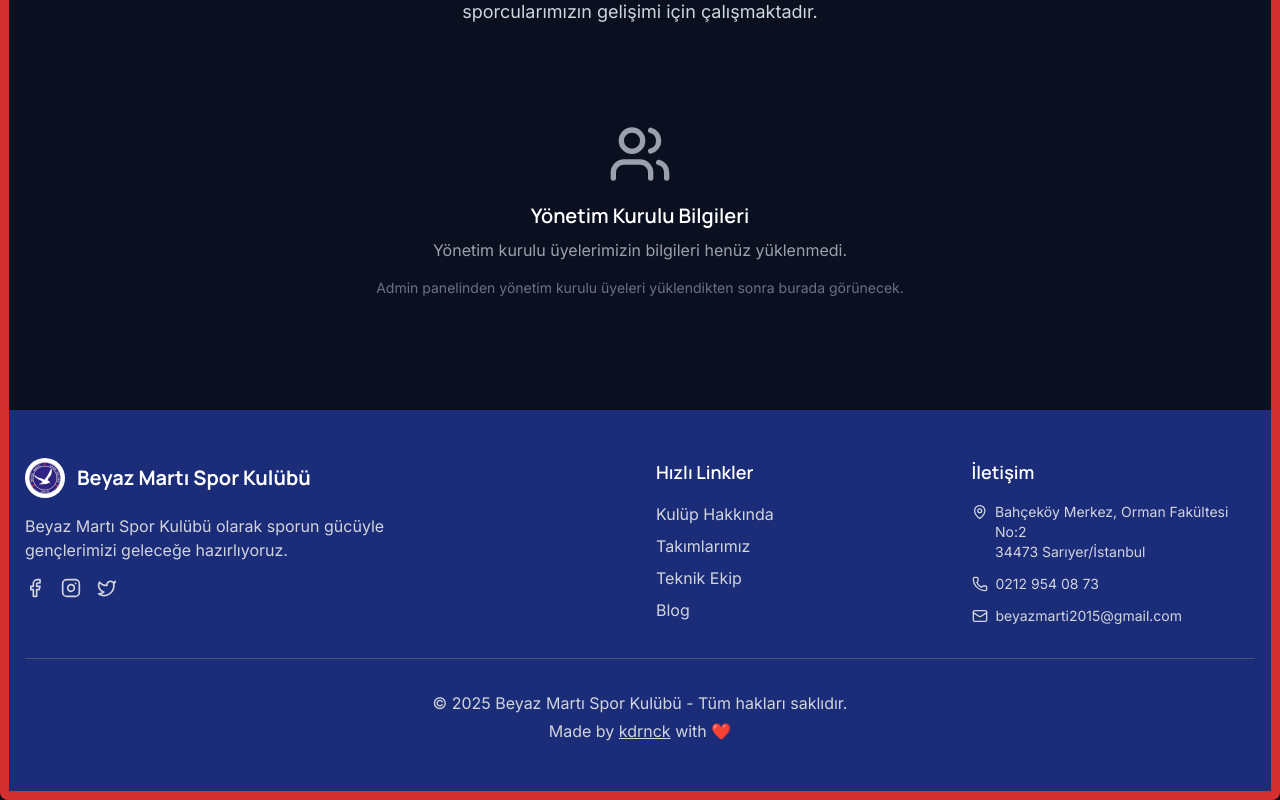
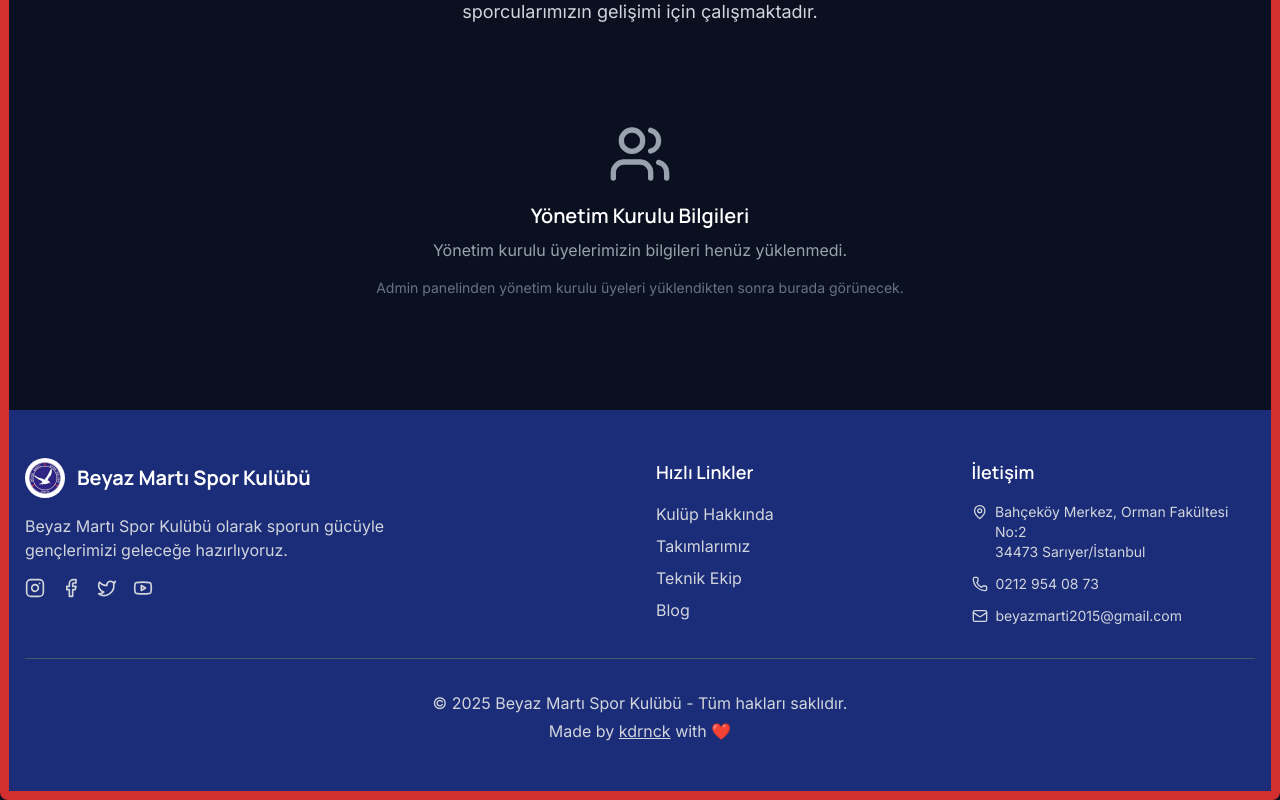
Before and after one commit to kdrnck/beyazmarti, a Next.js app: page /yonetim-kurulu in a window 1280 px wide. Shown: the part 476-1276 px from the top of the page. Built offline with nearby package versions, Linux system fonts and the light colour scheme; no server answers.

Commit message:
soical media updates

```diff
--- a/src/app/idari-kurul/page.tsx
+++ b/src/app/idari-kadro/page.tsx
@@ -7,8 +7,8 @@ import { queries, fetchWithRetry } from "@/lib/sanity";
 import { ExecutiveBoardGrid } from "@/components/ExecutiveBoardGrid";
 
 export const metadata = {
-  title: "İdari Kurul - Beyaz Martı Spor Kulübü",
-  description: "Beyaz Martı Spor Kulübü idari kurul üyeleri hakkında bilgi edinin.",
+  title: "İdari Kadro - Beyaz Martı Spor Kulübü",
+  description: "Beyaz Martı Spor Kulübü idari kadro üyeleri hakkında bilgi edinin.",
 };
 
 // Revalidate every 60 seconds to keep executive board members fresh
@@ -24,7 +24,7 @@ async function getExecutiveBoardMembers() {
   }
 }
 
-export default async function IdariKurulPage() {
+export default async function IdariKadroPage() {
   const executiveBoardMembers = await getExecutiveBoardMembers();
 
   return (
@@ -32,7 +32,7 @@ export default async function IdariKurulPage() {
       <SiteHeader />
 
       <PageHeader
-        title="İdari Kurul"
+        title="İdari Kadro"
         subtitle="İdari Ekibimiz"
         description="Beyaz Martı Spor Kulübü'nün operasyonel yönetiminden sorumlu ekibimiz."
       />
@@ -40,11 +40,11 @@ export default async function IdariKurulPage() {
       <Section>
         <div className="text-center mb-12">
           <h2 className="font-heading font-bold text-3xl text-text mb-4">
-            İdari Kurul Üyelerimiz
+            İdari Kadro Üyelerimiz
           </h2>
           <p className="text-gray-300 text-lg max-w-2xl mx-auto">
             Kulübümüzün günlük operasyonlarını yöneten ve organizasyonu sağlayan
-            idari kurul üyelerimiz.
+            idari kadro üyelerimiz.
           </p>
         </div>
 
@@ -53,12 +53,12 @@ export default async function IdariKurulPage() {
         ) : (
           <div className="text-center py-12">
             <Users className="h-16 w-16 text-gray-400 mx-auto mb-4" />
-            <h3 className="text-xl font-semibold text-text mb-2">İdari Kurul Bilgileri</h3>
+            <h3 className="text-xl font-semibold text-text mb-2">İdari Kadro Bilgileri</h3>
             <p className="text-gray-400 mb-4">
-              İdari kurul üyelerimizin bilgileri henüz yüklenmedi.
+              İdari kadro üyelerimizin bilgileri henüz yüklenmedi.
             </p>
             <p className="text-sm text-gray-500">
-              Admin panelinden idari kurul üyeleri yüklendikten sonra burada görünecek.
+              Admin panelinden idari kadro üyeleri yüklendikten sonra burada görünecek.
             </p>
           </div>
         )}
--- a/src/app/yonetim-kurulu/page.tsx
+++ b/src/app/yonetim-kurulu/page.tsx
@@ -19,9 +19,22 @@ export const revalidate = 60;
 async function getBoardMembers() {
   try {
     const members = await fetchWithRetry<any[]>(queries.boardMembers, {}, 2, ['boardMembers']);
+
+    // Debug only in development
+    if (process.env.NODE_ENV === 'development') {
+      if (!members || members.length === 0) {
+        console.warn('⚠️ No board members found. Please check:');
+        console.warn('1. Sanity Studio: http://localhost:3000/studio');
+        console.warn('2. Ensure boardMember documents exist and are published');
+        console.warn('3. Check Sanity project ID and dataset in .env');
+      } else {
+        console.log(`✅ Found ${members.length} board member(s)`);
+      }
+    }
+
     return members || [];
   } catch (error) {
-    console.error('Error fetching board members:', error);
+    console.error('❌ Error fetching board members:', error);
     return [];
   }
 }
--- a/src/components/BoardGrid.tsx
+++ b/src/components/BoardGrid.tsx
@@ -25,6 +25,15 @@ export function BoardGrid({ members }: { members: BoardMember[] }) {
 
   const onClick = (m: BoardMember) => { setSelected(m); setOpen(true); };
 
+  // Debug: Log member data in development
+  useEffect(() => {
+    if (process.env.NODE_ENV === 'development' && members.length > 0) {
+      console.log('📋 BoardGrid received members:', members.length);
+      console.log('📋 Sample member:', members[0]);
+      console.log('📋 All positions:', members.map(m => m.position));
+    }
+  }, [members]);
+
   // Pozisyon sıralaması: Başkan > Başkan Yardımcısı > Sekreter > Sayman > Şube Sorumlusu
   const positionOrder: { [key: string]: number } = {
     'baskan': 1,
@@ -38,6 +47,10 @@ export function BoardGrid({ members }: { members: BoardMember[] }) {
   const sortedMembers = [...members].sort((a, b) => {
     const orderA = positionOrder[a.position || ''] || 999;
     const orderB = positionOrder[b.position || ''] || 999;
+    // If same position order, sort by order field if available
+    if (orderA === orderB && orderA !== 999) {
+      return (a as any).order - (b as any).order;
+    }
     return orderA - orderB;
   });
 
@@ -49,6 +62,22 @@ export function BoardGrid({ members }: { members: BoardMember[] }) {
   const row2Members = sortedMembers.filter(m =>
     m.position === 'sekreter' || m.position === 'sayman' || m.position === 'sube-sorumlusu'
   );
+
+  // Eğer hiçbir üye filtreleme kriterlerine uymuyorsa, tüm üyeleri göster
+  const hasFilteredMembers = row1Members.length > 0 || row2Members.length > 0;
+  const allMembers = hasFilteredMembers ? [] : sortedMembers;
+
+  // Debug: Log filtering results in development
+  useEffect(() => {
+    if (process.env.NODE_ENV === 'development') {
+      console.log('🔍 Row1 members:', row1Members.length);
+      console.log('🔍 Row2 members:', row2Members.length);
+      console.log('🔍 All members (fallback):', allMembers.length);
+      if (allMembers.length > 0) {
+        console.log('⚠️ Using fallback: showing all members because position filtering returned empty');
+      }
+    }
+  }, [row1Members.length, row2Members.length, allMembers.length]);
 
   // Auto-scroll for mobile carousel
   useEffect(() => {
@@ -205,6 +234,41 @@ export function BoardGrid({ members }: { members: BoardMember[] }) {
         </div>
       )}
 
+      {/* Fallback: Eğer filtreleme sonucu boşsa, tüm üyeleri göster */}
+      {allMembers.length > 0 && (
+        <div>
+          {/* Desktop: Dynamic Grid */}
+          <div className="hidden md:flex justify-center">
+            <div
+              className={`grid gap-6`}
+              style={{
+                gridTemplateColumns: `repeat(${Math.min(allMembers.length, 4)}, 1fr)`,
+                maxWidth: '100%',
+              }}
+            >
+              {allMembers.map((member) => (
+                <MemberCard key={member._id} member={member} />
+              ))}
+            </div>
+          </div>
+          {/* Mobile: Carousel */}
+          {allMembers.length === 1 ? (
+            <div className="md:hidden pb-4 -mx-4 grid place-items-center">
+              <MemberCard key={allMembers[0]._id} member={allMembers[0]} />
+            </div>
+          ) : (
+            <div
+              className="md:hidden flex gap-6 pb-4 scrollbar-hide overflow-x-auto -mx-4 px-4"
+              style={{ scrollbarWidth: 'none', msOverflowStyle: 'none' }}
+            >
+              {allMembers.map((member) => (
+                <MemberCard key={member._id} member={member} />
+              ))}
+            </div>
+          )}
+        </div>
+      )}
+
       {selected && (
         <PersonModal person={selected} isOpen={open} onClose={() => setOpen(false)} />
       )}
--- a/src/components/layout/SiteFooter.tsx
+++ b/src/components/layout/SiteFooter.tsx
@@ -1,6 +1,6 @@
 import Link from "next/link";
 import Image from "next/image";
-import { Facebook, Instagram, Twitter, Mail, Phone, MapPin } from "lucide-react";
+import { Facebook, Instagram, Twitter, Youtube, Mail, Phone, MapPin } from "lucide-react";
 
 export function SiteFooter() {
   const year = new Date().getFullYear();
@@ -28,14 +28,41 @@ export function SiteFooter() {
               Beyaz Martı Spor Kulübü olarak sporun gücüyle gençlerimizi geleceğe hazırlıyoruz.
             </p>
             <div className="flex space-x-4">
-              <a href="#" className="text-gray-300 hover:text-white transition-colors">
+              <a
+                href="https://www.instagram.com/beyazmarti.sk"
+                target="_blank"
+                rel="noopener noreferrer"
+                className="text-gray-300 hover:text-white transition-colors"
+                aria-label="Instagram"
+              >
+                <Instagram className="h-5 w-5" />
+              </a>
+              <a
+                href="https://www.facebook.com/share/1RtM5KRBw1/"
+                target="_blank"
+                rel="noopener noreferrer"
+                className="text-gray-300 hover:text-white transition-colors"
+                aria-label="Facebook"
+              >
                 <Facebook className="h-5 w-5" />
               </a>
-              <a href="#" className="text-gray-300 hover:text-white transition-colors">
-                <Instagram className="h-5 w-5" />
+              <a
+                href="https://x.com/BeyazmartiSK"
+                target="_blank"
+                rel="noopener noreferrer"
+                className="text-gray-300 hover:text-white transition-colors"
+                aria-label="Twitter/X"
+              >
+                <Twitter className="h-5 w-5" />
               </a>
-              <a href="#" className="text-gray-300 hover:text-white transition-colors">
-                <Twitter className="h-5 w-5" />
+              <a
+                href="https://youtube.com/@beyazmarti2015"
+                target="_blank"
+                rel="noopener noreferrer"
+                className="text-gray-300 hover:text-white transition-colors"
+                aria-label="YouTube"
+              >
+                <Youtube className="h-5 w-5" />
               </a>
             </div>
           </div>
--- a/src/components/layout/SiteHeader.tsx
+++ b/src/components/layout/SiteHeader.tsx
@@ -25,7 +25,7 @@ const navigation = [
     name: "Yönetim ve Organizasyon",
     dropdown: [
       { name: "Yönetim Kurulu", href: "/yonetim-kurulu" },
-      { name: "İdari Kadro", href: "/idari-kurul" },
+      { name: "İdari Kadro", href: "/idari-kadro" },
     ]
   },
   { name: "Teknik Ekip", href: "/teknik-ekip" },
--- a/src/lib/sanity.ts
+++ b/src/lib/sanity.ts
@@ -162,12 +162,13 @@ export const queries = {
   }`,
 
   // Board members
-  boardMembers: `*[_type == "boardMember"] | order(position asc, order asc) {
+  boardMembers: `*[_type == "boardMember"] {
     _id,
     name,
     role,
     bio,
     position,
+    order,
     photo{
       asset->{
         _id,
```
